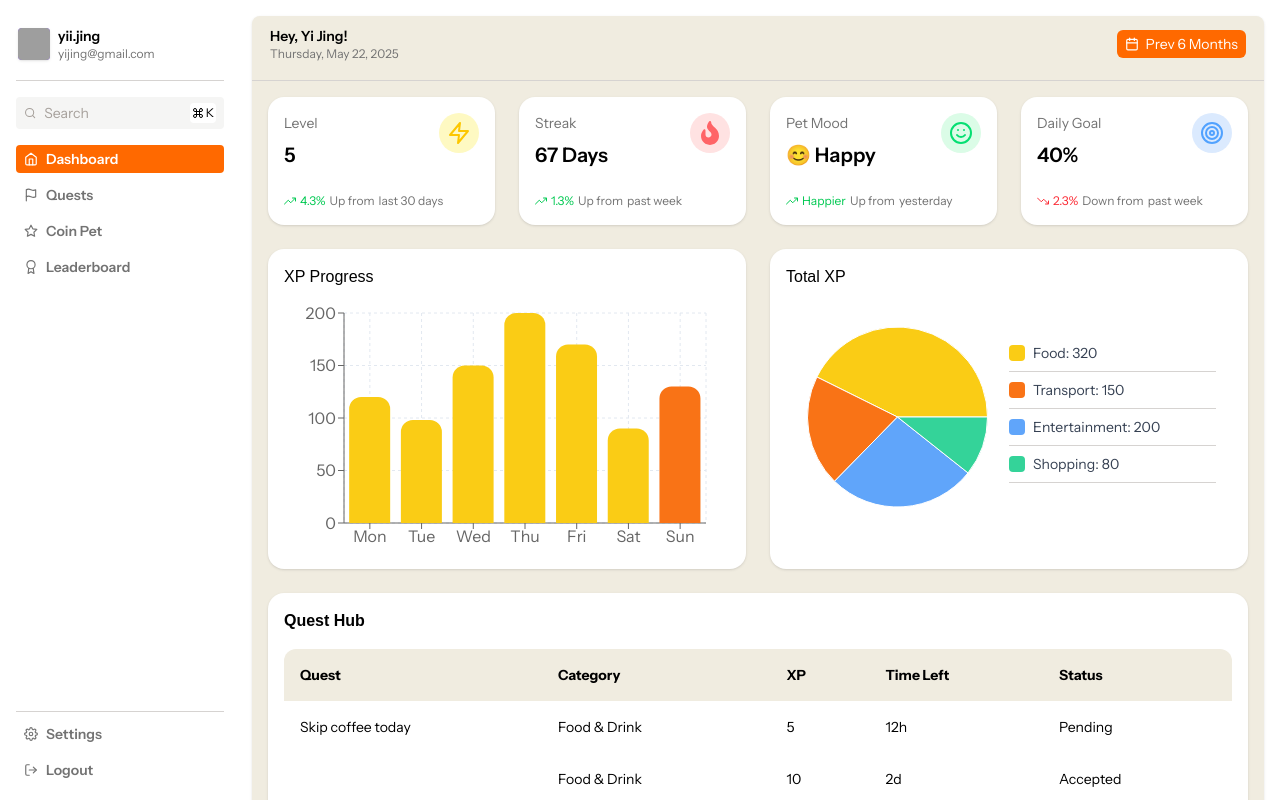
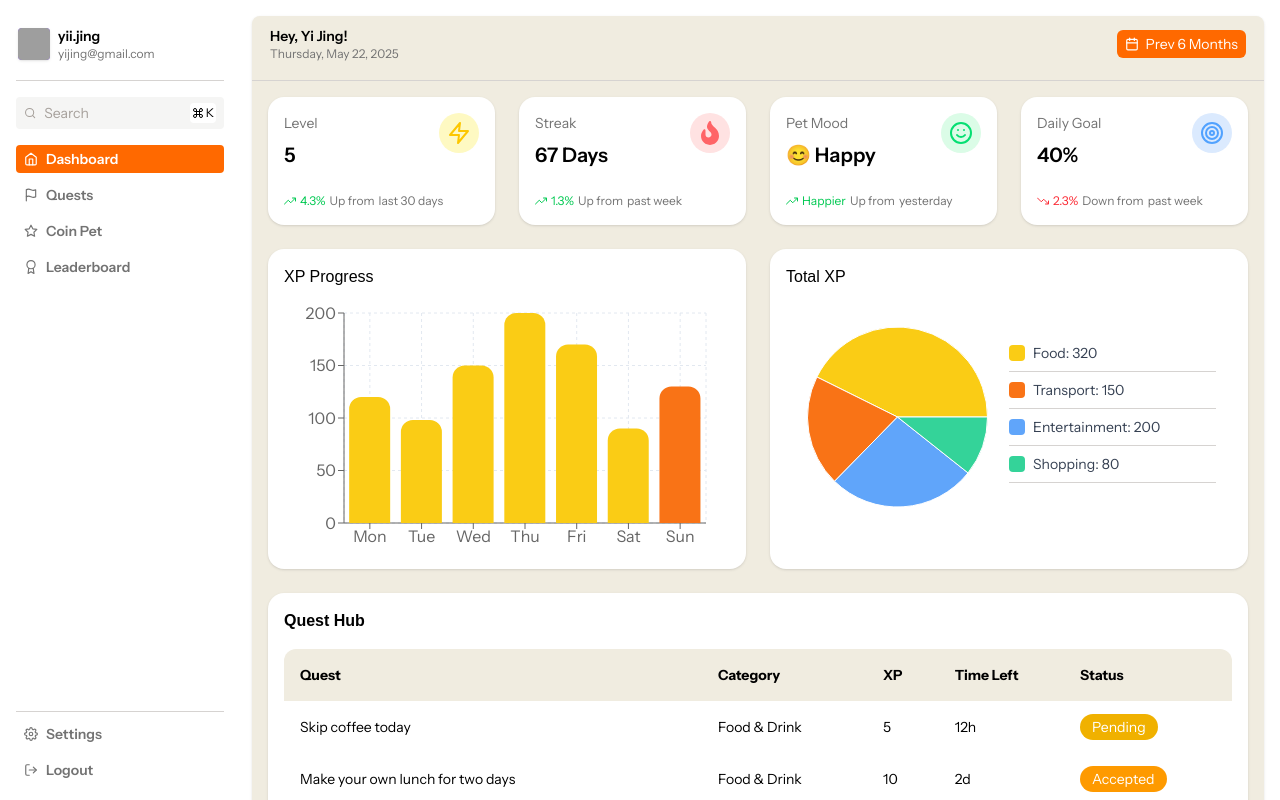
Before and after one commit to samuelngry/Coinly, a React (Vite) app in the folder client/: page /dashboard in a window 1280 px wide. Shown: the top 800 px of the page. Built offline with nearby package versions, Linux system fonts and the light colour scheme; grey boxes are pictures that could not be loaded; a web font is replaced by a local one.

Commit message:
feat: display quest table with status color bar

```diff
--- a/client/src/components/dashboard/QuestsTable.jsx
+++ b/client/src/components/dashboard/QuestsTable.jsx
@@ -33,17 +33,24 @@ const quests = [
         quest: "Use public transit instead of rideshare today",
         category: "Transport",
         xp: 20 * 1,
-        status: "Pending",
+        status: "Completed",
         timeLeft: "1d"
     },
     {
         quest: "Share subscription with friends instead of paying individually for three days",
         category: "Entertainment",
         xp: 15 * 3,
-        status: "Completed",
+        status: "Expired",
         timeLeft: "-"
     }
 ]
+
+const statusColors = {
+    Pending: 'bg-yellow-500',
+    Accepted: 'bg-amber-500',
+    Completed: 'bg-green-500',
+    Expired: 'bg-red-500',
+};
 
 const QuestsTable = () => {
   return (
@@ -62,11 +69,13 @@ const QuestsTable = () => {
             <tbody>
                 {quests.map((quest, index) => (
                     <tr key={index}>
-                        <td className='p-4'>{quest.name}</td>
+                        <td className='p-4 max-w-xs'>{quest.name || quest.quest}</td>
                         <td className='p-4'>{quest.category}</td>
                         <td className='p-4'>{quest.xp}</td>
                         <td className='p-4'>{quest.timeLeft}</td>
-                        <td className='p-4'>{quest.status}</td>
+                        <td className='p-4'>
+                            <span className={`px-3 py-1 text-white rounded-full ${statusColors[quest.status]}`}>{quest.status}</span>
+                        </td>
                     </tr>
                 ))}
             </tbody>
```
